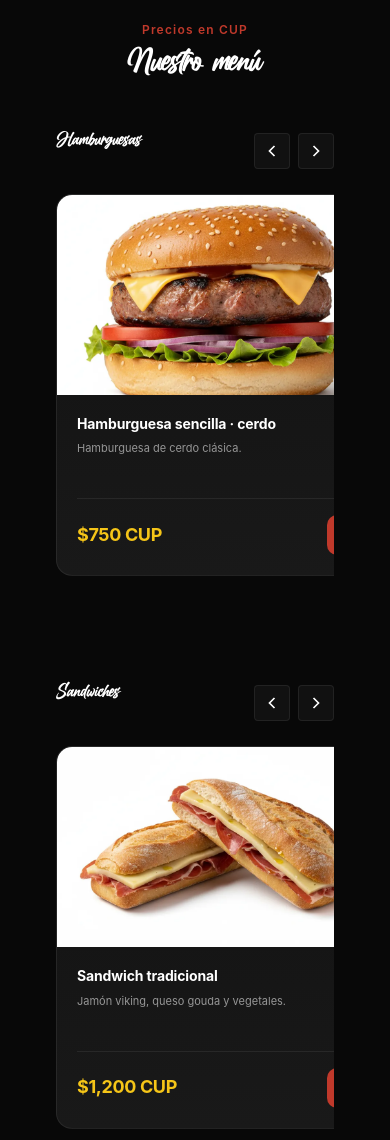
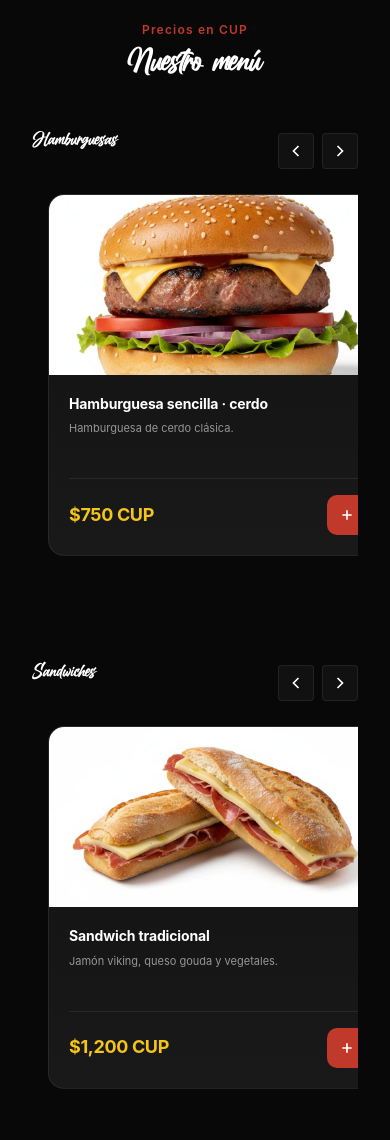
Before and after one commit to rblez/roldos, a plain HTML site: page index.html in a window 390 px wide. Shown: the part 1200-2340 px from the top of the page. Drawn offline with Linux system fonts and the light colour scheme; a script that the page names is missing; a web font is replaced by a local one.

Commit message:
[FIX] #4: Ajustar cards en móvil para mostrar completas
- Cambiar ancho de cards a calc(100vw - 48px) en móvil pequeño
- Agregar scroll-padding para snap scrolling correcto
- Ajustar padding lateral del slider para mejor visualización
- Reducir altura de imagen a 180px para proporciones óptimas
- Eliminar min-width rígido que causaba overflow

Co-authored-by: Ray <rblez@proton.me>

```diff
--- a/styles/styles.css
+++ b/styles/styles.css
@@ -1534,13 +1534,30 @@ footer {
     width: 100vw;
   }
 
-  /* Cards más anchas en móvil pequeño */
+  /* Cards que quepan completas en móvil */
   .product-card {
-    width: 85vw;
-    min-width: 280px;
+    width: calc(100vw - 48px);
+    min-width: auto;
+    max-width: 340px;
+  }
+
+  .product-card:first-child {
+    margin-left: 0;
+  }
+
+  .product-slider {
+    gap: 16px;
+    padding-left: 16px;
+    padding-right: 16px;
+    scroll-padding-left: 16px;
+  }
+
+  .category-section {
+    padding-left: 0;
+    padding-right: 0;
   }
 
   .card-image {
-    height: 200px;
-  }
-}
+    height: 180px;
+  }
+}
```
